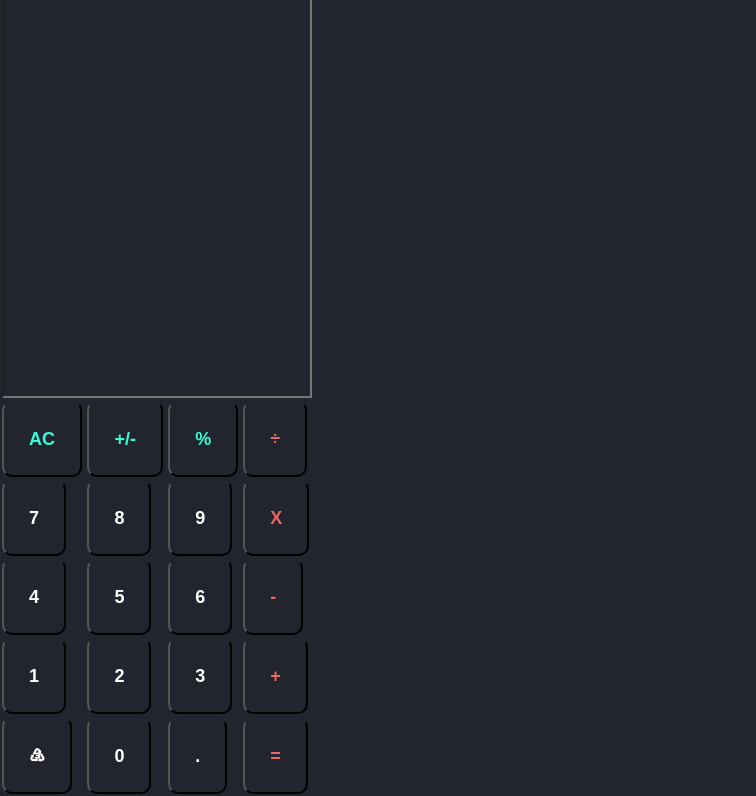
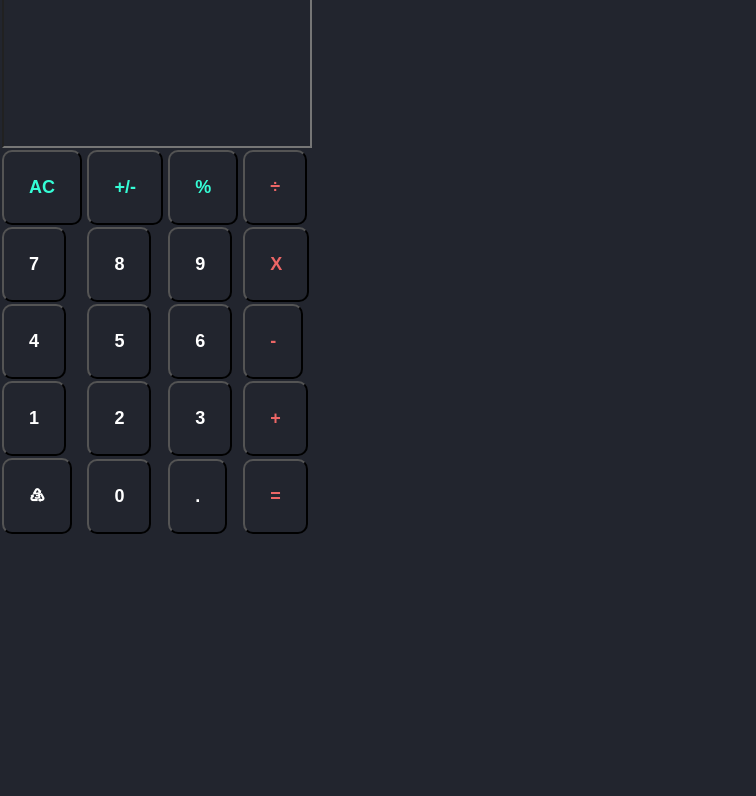
Before and after one commit to Tufiale/calculator-project, a website built with Vite: page index.html in a window 1280 px wide. Shown: the part 32-828 px from the top of the page, without its empty margins (0-756 px from the left). After the commit the page ends 800 px from the top, so only its background shows below. Built offline with nearby package versions, Linux system fonts and the light colour scheme; a web font is replaced by a local one.

Commit message:
Defining relevvant variables

```diff
--- a/src/main.ts
+++ b/src/main.ts
@@ -1 +1,4 @@
 import "./style.scss";
+
+const btn = document.querySelectorAll<HTMLButtonElement>(".calculator__button");
+const calcDisplay = document.querySelector<HTMLInputElement>("#display");
--- a/src/style.scss
+++ b/src/style.scss
@@ -21,7 +21,6 @@
     padding: 25px;
     border-radius: 10px;
     font-size: large;
-    border-top: 4px solid #22252e;
 
     &--ac {
       color: #35fdd6;
@@ -59,5 +58,5 @@
 
 #display {
   width: 310px;
-  height: 400px;
+  height: 150px;
 }
```
